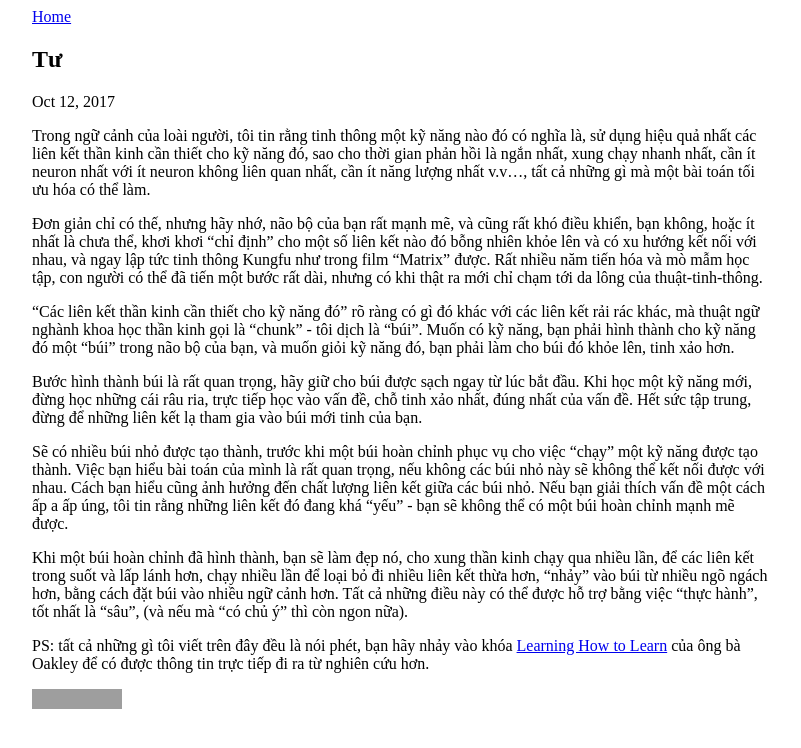
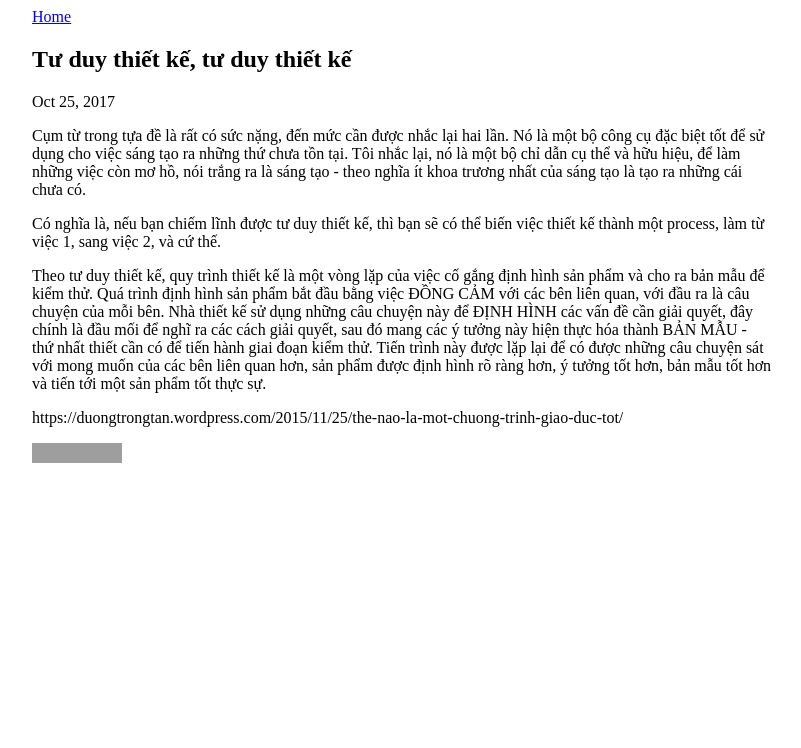
Before and after one commit to binhsonnguyen/binhsonnguyen.github.io, a Jekyll site: the page built from _posts/2017-10-25-design-thinking-design-thinking.md, in a window 1280 px wide. Shown: the top 748 px of the page, without its empty margins (238-1039 px from the left). Built offline with Jekyll 4.4.1, drawn with Linux system fonts in a browser that asks for light colours; grey boxes are pictures that could not be loaded.

Commit message:
remove uncompleted design thinking post

```diff
--- a/_posts/2017-10-25-design-thinking-design-thinking.md
+++ b/_posts/2017-10-25-design-thinking-design-thinking.md
@@ -1,42 +1,25 @@
 ---
 layout:     post
-title:      Tư
-date:       2017-10-12
+title:      Tư duy thiết kế, tư duy thiết kế
+date:       2017-10-25
 ---
 
-Trong ngữ cảnh của loài người, tôi tin rằng tinh thông một kỹ năng nào đó có nghĩa là,
-sử dụng hiệu quả nhất các liên kết thần kinh cần thiết cho kỹ năng đó, sao cho thời gian phản
-hồi là ngắn nhất, xung chạy nhanh nhất, cần ít neuron nhất với ít neuron không liên quan nhất,
-cần ít năng lượng nhất v.v..., tất cả những gì mà một bài toán tối ưu hóa có thể làm.
+Cụm từ trong tựa đề là rất có sức nặng, đến mức cần được nhắc lại hai lần. Nó là một
+bộ công cụ đặc biệt tốt để sử dụng cho việc sáng tạo ra những thứ chưa tồn tại. Tôi
+nhắc lại, nó là một bộ chỉ dẫn cụ thể và hữu hiệu, để làm những việc còn mơ hồ, nói trắng
+ra là sáng tạo - theo nghĩa ít khoa trương nhất của sáng tạo là tạo ra những cái chưa có.
 
-Đơn giản chỉ có thế, nhưng hãy nhớ, não bộ của bạn rất mạnh mẽ, và cũng rất khó điều khiển,
-bạn không, hoặc ít nhất là chưa thể, khơi khơi "chỉ định" cho một số liên kết nào đó bỗng
-nhiên khỏe lên và có xu hướng kết nối với nhau, và ngay lập tức tinh thông Kungfu như trong
-film "Matrix" được. Rất nhiều năm tiến hóa và mò mẫm học tập, con người có thể đã tiến một bước
-rất dài, nhưng có khi thật ra mới chỉ chạm tới da lông của thuật-tinh-thông.
+Có nghĩa là, nếu bạn chiếm lĩnh được tư duy thiết kế, thì bạn sẽ có thể biến việc thiết
+kế thành một process, làm từ việc 1, sang việc 2, và cứ thế.
 
-"Các liên kết thần kinh cần thiết cho kỹ năng đó" rõ ràng có gì đó khác với các liên kết rải rác
-khác, mà thuật ngữ nghành khoa học thần kinh gọi là "chunk" - tôi dịch là "búi". Muốn có kỹ
-năng, bạn phải hình thành cho kỹ năng đó một "búi" trong não bộ của bạn, và muốn giỏi kỹ năng
-đó, bạn phải làm cho búi đó khỏe lên, tinh xảo hơn.
+Theo tư duy thiết kế, quy trình thiết kế là một vòng lặp của việc cố gắng định hình
+sản phẩm và cho ra bản mẫu để kiểm thử. Quá trình định hình sản phẩm bắt đầu bằng việc
+ĐỒNG CẢM với các bên liên quan, với đầu ra là câu chuyện của mỗi bên. Nhà thiết kế sử
+dụng những câu chuyện này để ĐỊNH HÌNH các vấn đề cần giải quyết, đây chính là đầu mối
+để nghĩ ra các cách giải quyết, sau đó mang các ý tưởng này hiện thực hóa thành BẢN MẪU -
+thứ nhất thiết cần có để tiến hành giai đoạn kiểm thử. Tiến trình này được lặp lại để
+có được những câu chuyện sát với mong muốn của các bên liên quan hơn, sản phẩm được định
+hình rõ ràng hơn, ý tưởng tốt hơn, bản mẫu tốt hơn và tiến tới một sản phẩm tốt thực sự.
 
-Bước hình thành búi là rất quan trọng, hãy giữ cho búi được sạch ngay từ lúc bắt đầu. Khi học
-một kỹ năng mới, đừng học những cái râu ria, trực tiếp học vào vấn đề, chỗ tinh xảo nhất, đúng
-nhất của vấn đề. Hết sức tập trung, đừng để những liên kết lạ tham gia vào búi mới tinh của bạn.
 
-Sẽ có nhiều búi nhỏ được tạo thành, trước khi một búi hoàn chỉnh phục vụ cho việc "chạy" một
-kỹ năng được tạo thành. Việc bạn hiểu bài toán của mình là rất quan trọng, nếu không các búi
-nhỏ này sẽ không thể kết nối được với nhau. Cách bạn hiểu cũng ảnh hưởng đến chất lượng liên
-kết giữa các búi nhỏ. Nếu bạn giải thích vấn đề một cách ấp a ấp úng, tôi tin rằng những liên
-kết đó đang khá "yếu" - bạn sẽ không thể có một búi hoàn chỉnh mạnh mẽ được.
-
-Khi một búi hoàn chỉnh đã hình thành, bạn sẽ làm đẹp nó, cho xung thần kinh chạy qua nhiều
-lần, để các liên kết trong suốt và lấp lánh hơn, chạy nhiều lần để loại bỏ đi nhiều liên kết
-thừa hơn, "nhảy" vào búi từ nhiều ngõ ngách hơn, bằng cách đặt búi vào nhiều ngữ cảnh hơn.
-Tất cả những điều này có thể được hỗ trợ bằng việc "thực hành", tốt nhất là "sâu", (và nếu mà
-"có chủ ý" thì còn ngon nữa).
-
-PS: tất cả những gì tôi viết trên đây đều là nói phét, bạn hãy nhảy vào khóa [Learning How to Learn][lhtl]
-của ông bà Oakley để có được thông tin trực tiếp đi ra từ nghiên cứu hơn.
-
-[lhtl]: https://www.coursera.org/learn/learning-how-to-learn
+https://duongtrongtan.wordpress.com/2015/11/25/the-nao-la-mot-chuong-trinh-giao-duc-tot/
```
